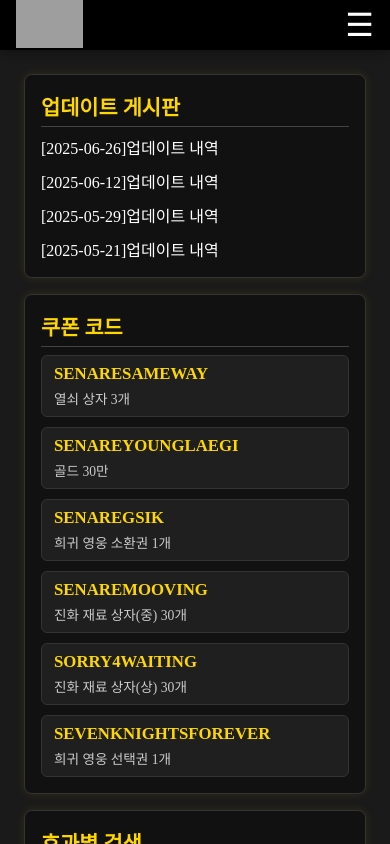
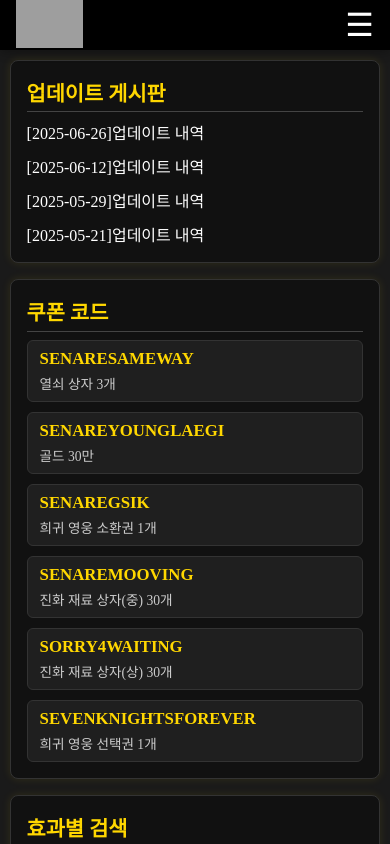
Before and after one commit to Dongsusin/SavenKnight, a React (Vite) app: page / in a window 390 px wide. Shown: the top 844 px of the page. Built offline with nearby package versions, Linux system fonts and the light colour scheme; no server answers; the database is empty; grey boxes are pictures that could not be loaded.

Commit message:
css 수정

```diff
--- a/src/pages/GrowthDungeon.css
+++ b/src/pages/GrowthDungeon.css
@@ -22,6 +22,7 @@
   flex-shrink: 0;
   justify-content: space-between;
   z-index: 100;
+  overflow-x: hidden;
 }
 
 .dungeon-tab {
--- a/src/pages/Home.css
+++ b/src/pages/Home.css
@@ -351,6 +351,10 @@ button.react-calendar__tile:enabled:hover {
     padding: 0.5rem;
   }
 
+  .home-layout {
+    padding: 0.1rem;
+  }
+
   .home-sidebar {
     width: 100%;
     flex-direction: column;
--- a/src/pages/Raid.css
+++ b/src/pages/Raid.css
@@ -18,6 +18,7 @@
   border-right: 1px solid #333;
   flex-shrink: 0;
   z-index: 100;
+  overflow-x: hidden;
 }
 
 .raid-tab {
```
